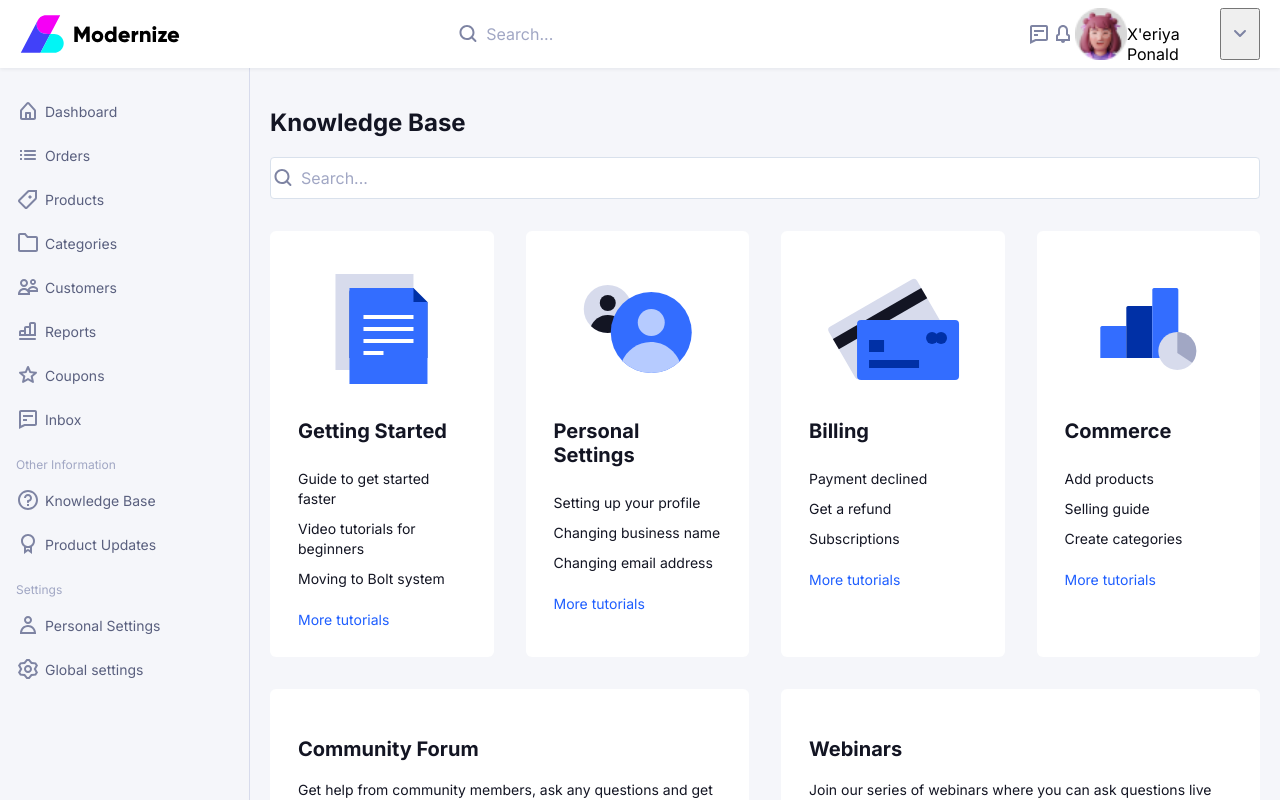
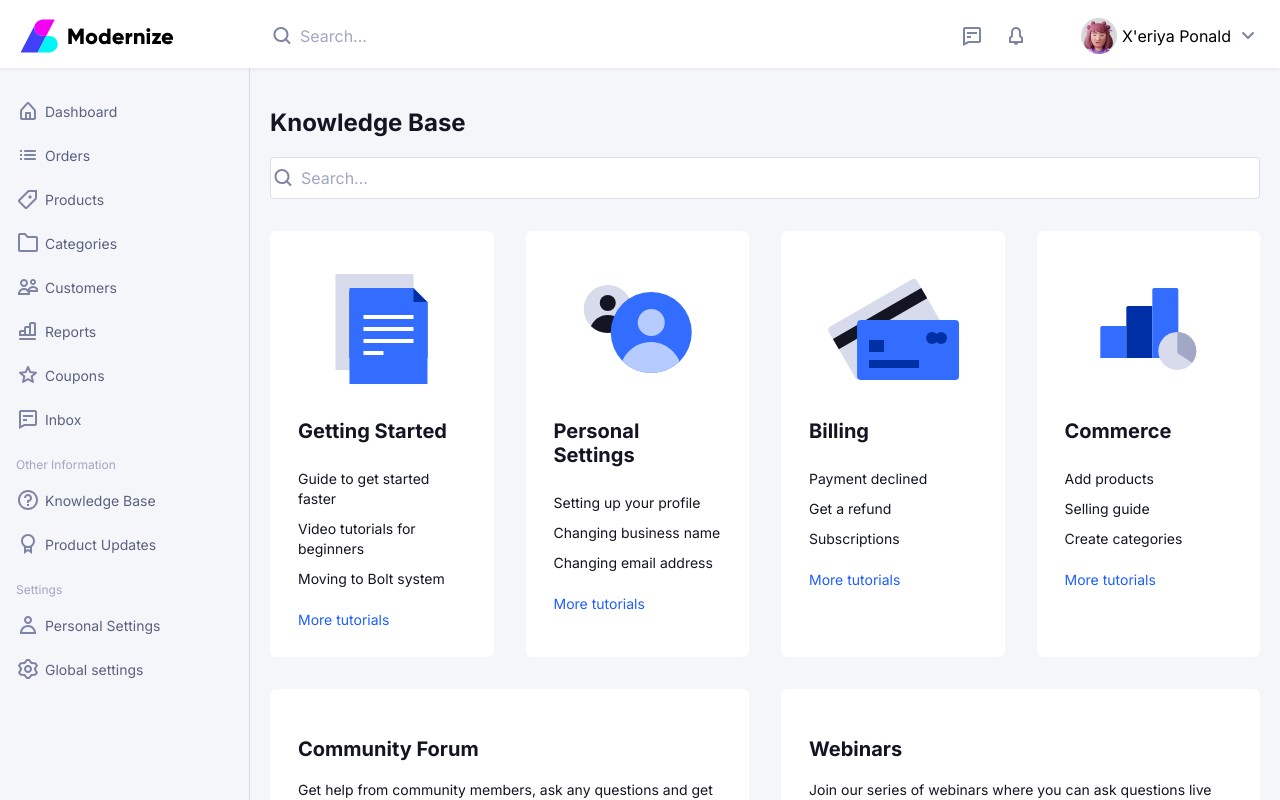
Before and after one commit to emoore29/Frontend-Angular-Challenge, an Angular app in the folder greenbase-app/: page / in a window 1280 px wide. Shown: the top 800 px of the page. Built offline with nearby package versions, Linux system fonts and the light colour scheme.

Commit message:
styled header items

```diff
--- a/greenbase-app/src/app/header/header.component.html
+++ b/greenbase-app/src/app/header/header.component.html
@@ -1,16 +1,23 @@
 <header class="header">
-  <div class="header-group">
-    <img src="./assets/svg/logo.svg" alt="Modernize logo" />
+  <div class="flex-group title">
+    <img class="logo" src="./assets/svg/logo.svg" alt="Modernize logo" />
     <h1>Modernize</h1>
   </div>
 
   <app-search-bar [customClass]="'headerSearchBar'"></app-search-bar>
 
-  <div class="header-group">
-    <img src="./assets/svg/inboxIcon.svg" alt="Inbox icon" />
-    <img src="./assets/svg/bellIcon.svg" alt="Notifications icon" />
-    <div class="header-group">
-      <img src="./assets/images/avatar.png" alt="User avatar" />
+  <div class="flex-group user-group">
+    <div class="flex-group user-notifs">
+      <img src="./assets/svg/inboxIcon.svg" alt="Inbox icon" />
+      <img src="./assets/svg/bellIcon.svg" alt="Notifications icon" />
+    </div>
+
+    <div class="flex-group user-info">
+      <img
+        class="user-avatar"
+        src="./assets/images/avatar.png"
+        alt="User avatar"
+      />
       <p>{{ user }}</p>
       <button>
         <img src="./assets/svg/downArrow.svg" alt="Down arrow" />
--- a/greenbase-app/src/app/header/header.component.sass
+++ b/greenbase-app/src/app/header/header.component.sass
@@ -1,20 +1,46 @@
 .header
       position: relative
       box-shadow: 0px 1px 4px 0px #15223214
-      display: flex
-      justify-content: space-between
+      display: grid
+      grid-template-columns: 250px auto 300px
       align-items: center
       padding: 10px 20px
       height: 68px
       z-index: 10
 
+.logo
+      width: 38px
+      height: 44px
+
 .header h1
       font-family: Gilroy, sans-serif
-      margin-left: 9px
+      margin: 0 0 0 9px
       font-size: 22px
 
-.header-group
+
+.flex-group
       display: flex
+      align-items: center
+
+
+.title
+
+.user-group
+      width: 100%
+      justify-content: space-between
+
+.user-notifs
+      gap: 20px
+
+.user-info
+      gap: 5px
+
+.user-avatar
+      width: 36px
+      height: 36px
 
 button
       cursor: pointer
+      padding: 0
+      background: none
+      border: none
```
